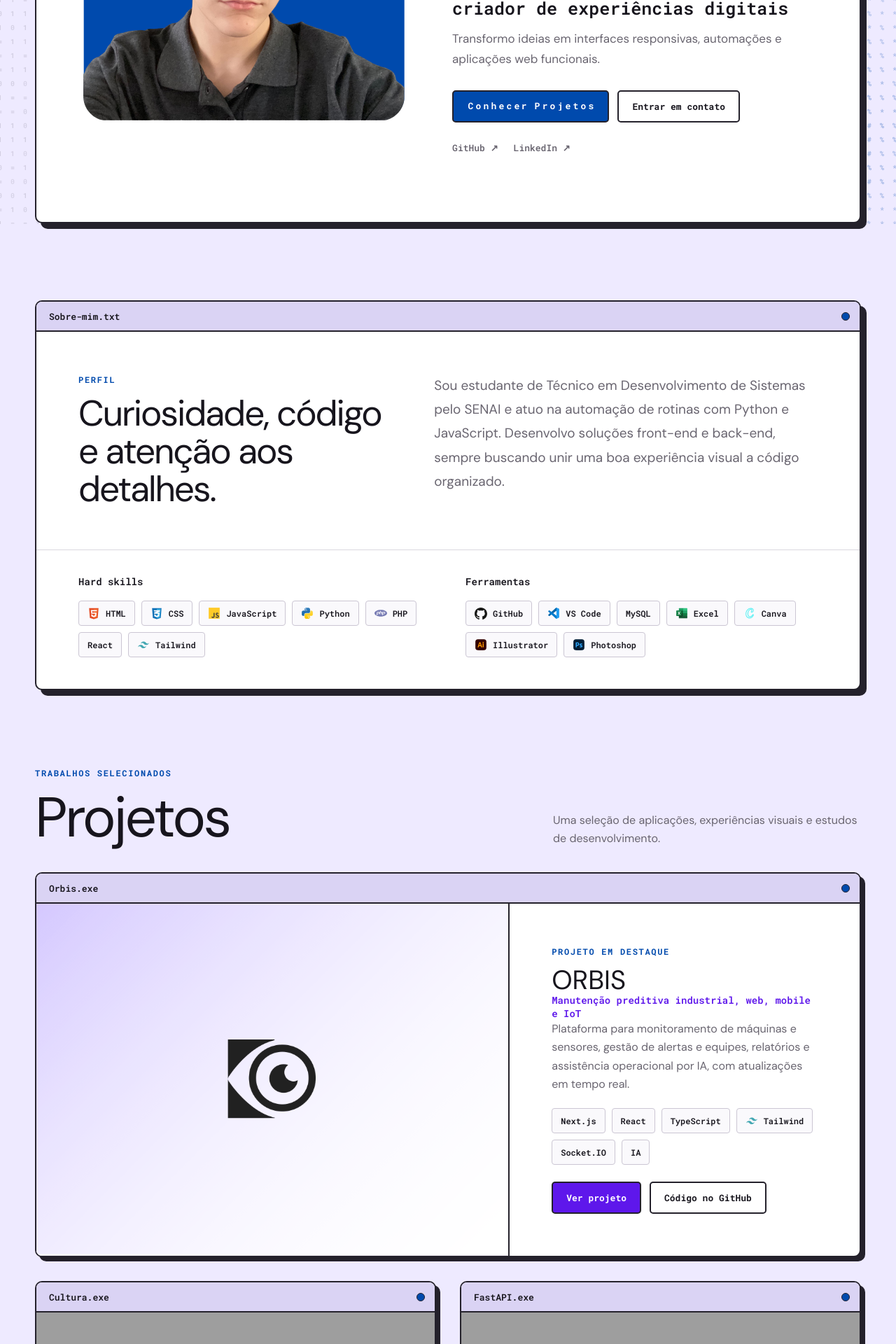
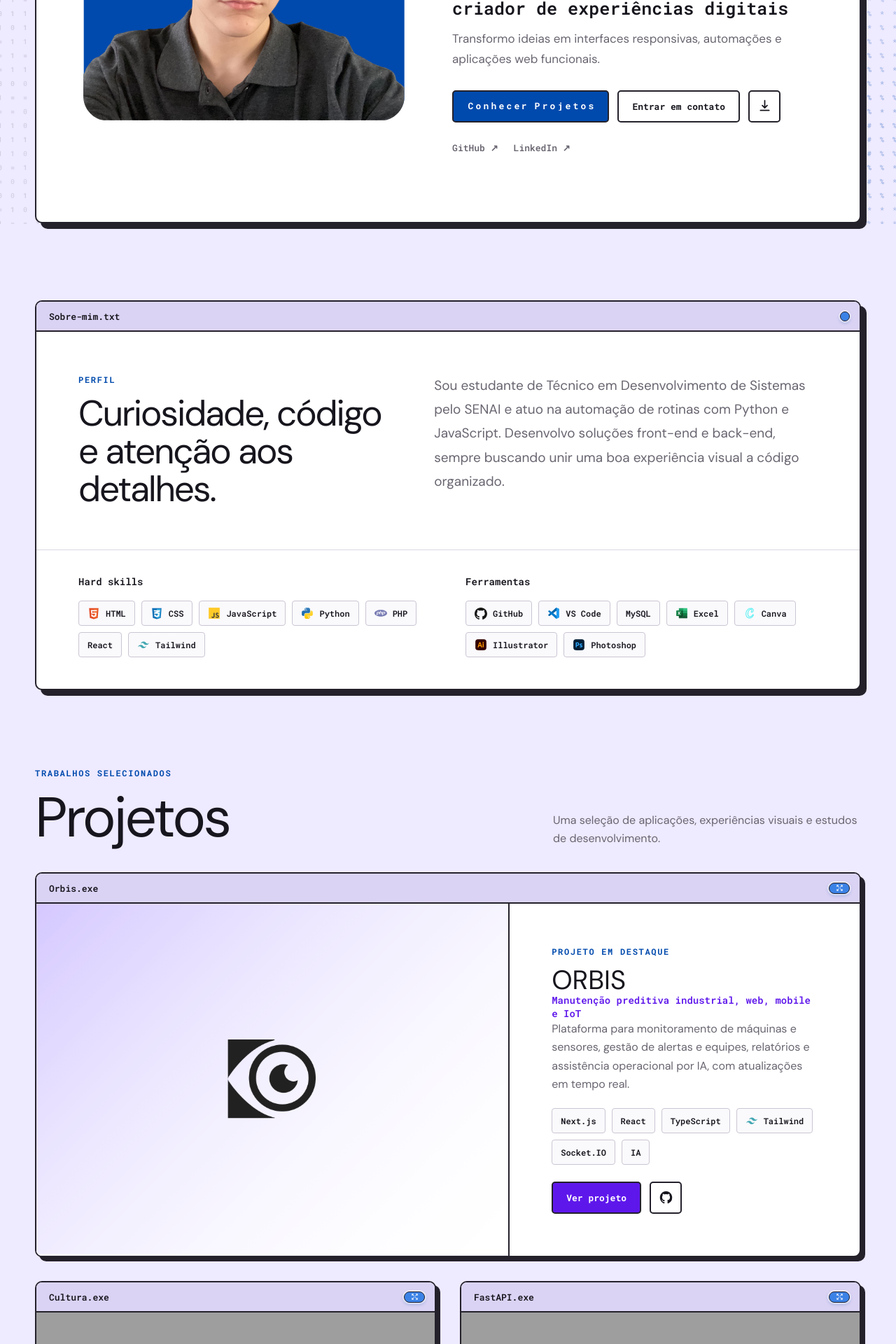
Before and after one commit to Henrique-Fiorotti/Portfolio_Henrique, a Next.js app: page / in a window 1280 px wide. Shown: the part 480-2400 px from the top of the page at 70% size. Built offline with nearby package versions, Linux system fonts and the light colour scheme; grey boxes are pictures that could not be loaded.

Commit message:
Refactor code structure for improved readability and maintainability

```diff
--- a/app/globals.css
+++ b/app/globals.css
@@ -282,17 +282,19 @@ button {
 
 .windowControl {
   position: relative;
-  width: 12px;
-  height: 12px;
+  width: 14px;
+  height: 14px;
   padding: 0;
   border: 1.5px solid var(--line);
   border-radius: 50%;
   cursor: pointer;
+  transition: transform .18s ease, box-shadow .18s ease, filter .18s ease;
 }
 
 .windowControl:not(:disabled):hover,
 .windowControl:not(:disabled):focus-visible {
-  transform: scale(1.18);
+  transform: scale(1.22);
+  filter: brightness(1.08);
   outline: none
 }
 
@@ -309,7 +311,27 @@ button {
 }
 
 .windowControl.maximize {
-  background: var(--blue)
+  background: #3b82e6;
+  box-shadow: 0 0 0 2px rgba(255, 255, 255, .55), 0 2px 5px rgba(0, 74, 173, .35)
+}
+
+.windowControl.hasIcon {
+  width: 30px;
+  height: 16px;
+  display: grid;
+  place-items: center;
+  border-radius: 999px
+}
+
+.windowControl.hasIcon svg {
+  width: 11px;
+  height: 11px;
+  fill: none;
+  stroke: #fff;
+  stroke-width: 2;
+  stroke-linecap: round;
+  stroke-linejoin: round;
+  pointer-events: none
 }
 
 .windowControl::after {
@@ -448,6 +470,48 @@ button {
 
 .button.secondary {
   background: white
+}
+
+.resumeDownloadButton {
+  position: relative;
+  width: 46px;
+  flex: 0 0 46px;
+  padding: 0
+}
+
+.resumeDownloadButton svg {
+  width: 21px;
+  height: 21px;
+  fill: none;
+  stroke: currentColor;
+  stroke-width: 2;
+  stroke-linecap: round;
+  stroke-linejoin: round
+}
+
+.resumeDownloadButton::after {
+  content: attr(data-tooltip);
+  position: absolute;
+  z-index: 20;
+  bottom: calc(100% + 10px);
+  left: 50%;
+  width: max-content;
+  padding: 7px 9px;
+  border: 1px solid var(--line);
+  border-radius: 4px;
+  background: var(--ink);
+  color: #fff;
+  font: 600 11px 'Roboto Mono';
+  opacity: 0;
+  pointer-events: none;
+  transform: translate(-50%, 5px);
+  transition: opacity .16s ease, transform .16s ease
+}
+
+.resumeDownloadButton:hover::after,
+.resumeDownloadButton:focus-visible::after {
+  opacity: 1;
+  transform: translate(-50%, 0)
 }
 
 .casinoButton {
@@ -688,6 +752,46 @@ button {
 
 .projectActions .primary {
   background: var(--accent)
+}
+
+.githubRepositoryButton {
+  width: 46px;
+  padding: 0;
+  gap: 0;
+  overflow: hidden;
+  white-space: nowrap;
+  color: var(--ink);
+  transition: width .38s cubic-bezier(.22, 1, .36, 1), gap .3s ease, transform .18s, box-shadow .18s
+}
+
+.githubRepositoryButton:hover,
+.githubRepositoryButton:focus-visible {
+  width: 196px;
+  gap: 10px;
+  outline: none
+}
+
+.githubRepositoryIcon {
+  width: 21px;
+  height: 21px;
+  flex: 0 0 21px;
+  fill: currentColor
+}
+
+.githubRepositoryLabel {
+  max-width: 0;
+  overflow: hidden;
+  opacity: 0;
+  transform: translateX(-8px);
+  transition: max-width .38s cubic-bezier(.22, 1, .36, 1), opacity .2s ease, transform .3s ease
+}
+
+.githubRepositoryButton:hover .githubRepositoryLabel,
+.githubRepositoryButton:focus-visible .githubRepositoryLabel {
+  max-width: 145px;
+  opacity: 1;
+  transform: translateX(0);
+  transition-delay: 0s, .08s, .05s
 }
 
 .footer {
@@ -932,8 +1036,13 @@ button {
   }
 
   .windowControl {
-    width: 10px;
-    height: 10px
+    width: 12px;
+    height: 12px
+  }
+
+  .windowControl.hasIcon {
+    width: 27px;
+    height: 15px
   }
 
   .hero {
--- a/app/page.jsx
+++ b/app/page.jsx
@@ -34,6 +34,11 @@ export default function Home() {
               <div className="heroActions">
                 <CasinoProjectButton />
                 <a className="button secondary" href={`mailto:${profile.email}`}>Entrar em contato</a>
+                <a className="button secondary resumeDownloadButton" href="/curriculo-henrique-fiorotti.pdf" download="curriculo-henrique-fiorotti.pdf" aria-label="Baixar currÃ­culo PDF" data-tooltip="Baixar currÃ­culo PDF">
+                  <svg viewBox="0 0 24 24" aria-hidden="true">
+                    <path d="M12 3v12m0 0 4-4m-4 4-4-4M5 19h14" />
+                  </svg>
+                </a>
               </div>
               <div className="socialLinks">
                 <a href={profile.github} target="_blank" rel="noreferrer">GitHub ↗</a>
--- a/components/ProjectCard.jsx
+++ b/components/ProjectCard.jsx
@@ -23,7 +23,12 @@ export function ProjectCard({
           </div>
           <div className="projectActions">
             {project.site && <a className="button primary" href={project.site} target="_blank" rel="noreferrer">Ver projeto</a>}
-            <a className="button secondary" href={project.repository} target="_blank" rel="noreferrer">Código no GitHub</a>
+            <a className="button secondary githubRepositoryButton" href={project.repository} target="_blank" rel="noreferrer" aria-label="Repositório GitHub">
+              <svg className="githubRepositoryIcon" viewBox="0 0 24 24" aria-hidden="true">
+                <path d="M12 2C6.48 2 2 6.59 2 12.25c0 4.53 2.87 8.37 6.84 9.73.5.09.68-.22.68-.49 0-.24-.01-1.05-.01-1.9-2.51.47-3.16-.63-3.36-1.2-.11-.29-.6-1.2-1.03-1.44-.35-.2-.85-.7-.01-.71.79-.01 1.35.74 1.54 1.05.9 1.55 2.34 1.11 2.91.84.09-.67.35-1.11.64-1.37-2.22-.26-4.55-1.14-4.55-5.06 0-1.12.39-2.04 1.03-2.76-.1-.26-.45-1.31.1-2.72 0 0 .84-.27 2.75 1.05A9.34 9.34 0 0 1 12 6.87a9.3 9.3 0 0 1 2.5.35c1.91-1.33 2.75-1.05 2.75-1.05.55 1.41.2 2.46.1 2.72.64.72 1.03 1.63 1.03 2.76 0 3.93-2.34 4.8-4.56 5.06.36.32.67.93.67 1.89 0 1.37-.01 2.47-.01 2.81 0 .27.18.59.69.49A10.25 10.25 0 0 0 22 12.25C22 6.59 17.52 2 12 2Z" />
+              </svg>
+              <span className="githubRepositoryLabel">Repositório GitHub</span>
+            </a>
           </div>
         </div>
       </article>
--- a/components/Window.jsx
+++ b/components/Window.jsx
@@ -255,6 +255,11 @@ export function Window({
     animationStartRect.current = windowRef.current?.getBoundingClientRect() ?? null;
     setIsMaximized(maximized => !maximized);
   };
+  const windowControlIcon = isMaximized ? <svg viewBox="0 0 24 24" aria-hidden="true">
+      <path d="M5 9h4V5M3 3l6 6M19 9h-4V5m6-2-6 6M5 15h4v4m-6 2 6-6M19 15h-4v4m6 2-6-6" />
+    </svg> : <svg viewBox="0 0 24 24" aria-hidden="true">
+      <path d="M16 4h4v4m-6 2 6-6M8 20H4v-4m6-2-6 6M4 8V4h4m2 6L4 4m16 12v4h-4m-2-6 6 6" />
+    </svg>;
   return <section ref={windowRef} className={`window ${className} ${interactive ? "" : "isStatic"} ${isDragging ? "isDragging" : ""} ${isMaximized ? "isMaximized" : ""}`} style={{
     "--window-x": `${position.x}px`,
     "--window-y": `${position.y}px`,
@@ -265,7 +270,9 @@ export function Window({
 
         <span className="windowTitle">{title}</span>
         <span className="windowControls">
-          <button type="button" className="windowControl maximize" aria-label={isMaximized ? "Restaurar janela" : "Maximizar janela"} data-tooltip={isMaximized ? "Restaurar janela" : "Maximizar janela"} aria-pressed={isMaximized} disabled={!interactive} onClick={toggleMaximize} onPointerDown={stopWindowDrag} />
+          <button type="button" className={`windowControl maximize ${interactive ? "hasIcon" : ""}`} aria-label={isMaximized ? "Restaurar janela" : "Maximizar janela"} data-tooltip={isMaximized ? "Restaurar janela" : "Maximizar janela"} aria-pressed={isMaximized} disabled={!interactive} onClick={toggleMaximize} onPointerDown={stopWindowDrag}>
+            {interactive && windowControlIcon}
+          </button>
         </span>
       </div>
       <div className="windowBody">{children}</div>
--- a/jsconfig.json
+++ b/jsconfig.json
@@ -1,5 +1,6 @@
 {
   "compilerOptions": {
+    "ignoreDeprecations":"6.0",
     "baseUrl": ".",
     "paths": {
       "@/*": ["./*"]
```
Also changed, not shown: 1 other file (tests, documents, lock files or other folders).
